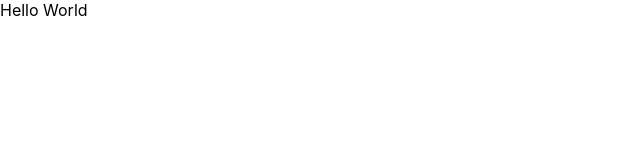
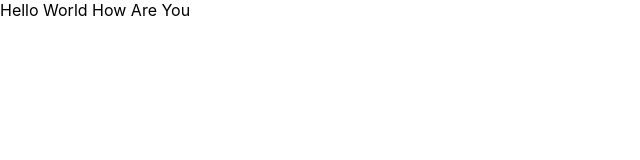
Before and after one commit to atiqueahmad5/bootcampclass2, a React (Create React App) app: page / in a window 1280 px wide. Shown: the top 160 px of the page, without its empty margins (0-640 px from the left). Built offline with nearby package versions, Linux system fonts and the light colour scheme.

Commit message:
update modification

```diff
--- a/src/App.js
+++ b/src/App.js
@@ -5,7 +5,7 @@ import './App.css';
 function App() {
   return (
     <div>
-      Hello World
+      Hello World How Are You
     </div>
   );
 }
```
